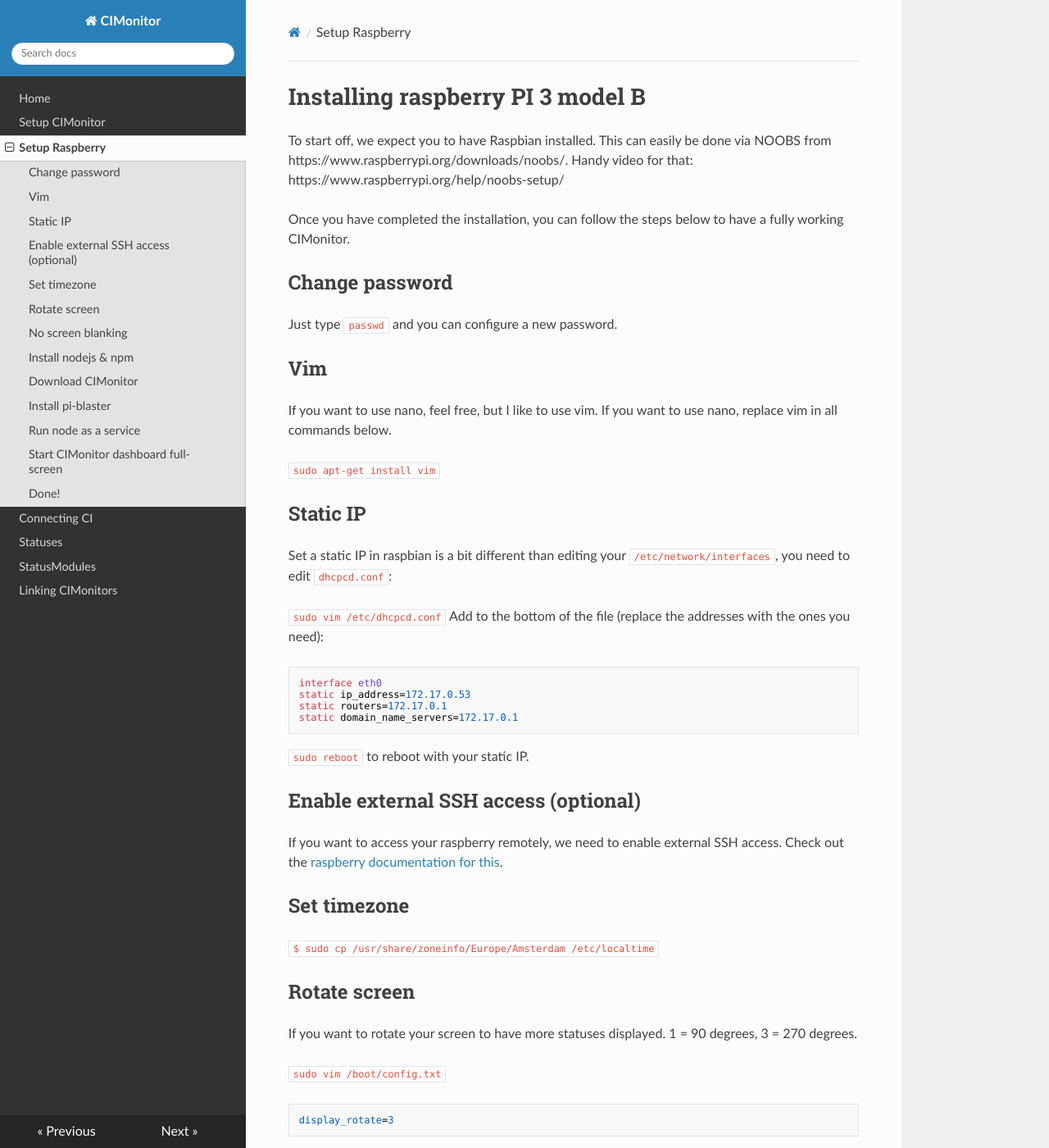
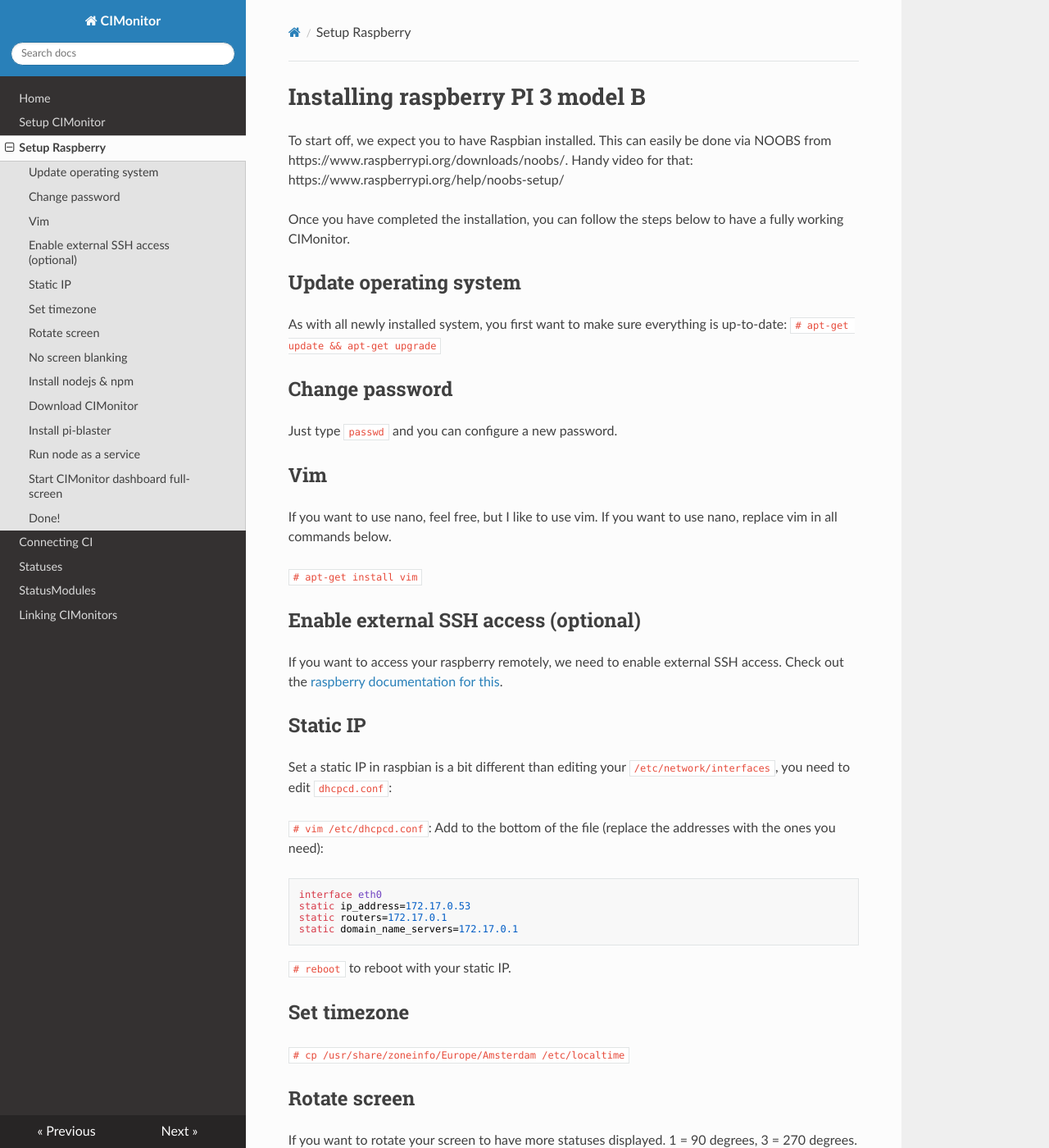
Before and after one commit to FuturePortal/CIMonitor, an MkDocs documentation site: the page built from docs/setup-raspberry.md, in a window 1280 px wide and 1400 px high. Shown: the whole window at 82% size. Built offline with MkDocs 1.6.1, drawn with Linux system fonts in a browser that asks for light colours; nearby versions of some CDN libraries; old or Windows-style settings are respelled for this version of MkDocs; some of the changed text lies outside the part shown.

Commit message:
Make the setup-raspberry guide better
Several improvements.

````diff
--- a/docs/setup-raspberry.md
+++ b/docs/setup-raspberry.md
@@ -5,6 +5,11 @@
 https://www.raspberrypi.org/help/noobs-setup/
 
 Once you have completed the installation, you can follow the steps below to have a fully working CIMonitor.
+
+## Update operating system
+
+As with all newly installed system, you first want to make sure everything is up-to-date:
+`# apt-get update && apt-get upgrade`
 
 ## Change password
 
@@ -14,14 +19,19 @@
 
 If you want to use nano, feel free, but I like to use vim. If you want to use nano, replace vim in all commands below.
 
-`sudo apt-get install vim`
+`# apt-get install vim`
+
+## Enable external SSH access (optional)
+
+If you want to access your raspberry remotely, we need to enable external SSH access. Check out the
+[raspberry documentation for this](https://www.raspberrypi.org/documentation/remote-access/ssh/).
 
 ## Static IP
 
 Set a static IP in raspbian is a bit different than editing your `/etc/network/interfaces`, you need to edit `dhcpcd.conf`:
 
-`sudo vim /etc/dhcpcd.conf`
-Add to the bottom of the file (replace the addresses with the ones you need):
+`# vim /etc/dhcpcd.conf`: Add to the bottom of the file (replace the addresses with the ones you need):
+
 ```
 interface eth0
 static ip_address=172.17.0.53
@@ -29,39 +39,36 @@
 static domain_name_servers=172.17.0.1
 ```
 
-`sudo reboot` to reboot with your static IP.
-
-## Enable external SSH access (optional)
-
-If you want to access your raspberry remotely, we need to enable external SSH access. Check out the
-[raspberry documentation for this](https://www.raspberrypi.org/documentation/remote-access/ssh/).
+`# reboot` to reboot with your static IP.
 
 ## Set timezone
 
-`$ sudo cp /usr/share/zoneinfo/Europe/Amsterdam /etc/localtime`
+`# cp /usr/share/zoneinfo/Europe/Amsterdam /etc/localtime`
 
 ## Rotate screen
 
 If you want to rotate your screen to have more statuses displayed. 1 = 90 degrees, 3 = 270 degrees.
 
-`sudo vim /boot/config.txt`
+`# vim /boot/config.txt`
+
 ```
 display_rotate=3
 ```
-`sudo reboot` to test your changes
+
+`# reboot` to test your changes
 
 ## No screen blanking
 
 Disable the screen from going blank.
 
-`sudo vim /etc/lightdm/lightdm.conf`
+`# vim /etc/lightdm/lightdm.conf`
 
 find `[SeatDefault]` and place under it:
 `xserver-command=X -s 0 dpms`
 
 ## Install nodejs & npm
 
-`sudo apt-get install nodejs-legacy npm`
+`# apt-get install nodejs-legacy npm`
 
 ## Download CIMonitor
 
@@ -78,28 +85,28 @@
 ## Install [pi-blaster](https://github.com/sarfata/pi-blaster)
 
 1. Follow the installation instructions on the Github Repo so you end up with `/usr/sbin/pi-blaster`.
-1. Make sure you ran `sudo make install` so the systemd service script has been created and is auto started on boot.
-1. `$ sudo vim /lib/systemd/system/pi-blaster.service` and change the ExecStart so it reads as follows:
+1. Make sure you ran `# make install` so the systemd service script has been created and is auto started on boot.
+1. `# vim /lib/systemd/system/pi-blaster.service` and change the ExecStart so it reads as follows:
     ```
     ExecStart=/bin/sh -c "/bin/sleep 20 && /usr/sbin/pi-blaster $DAEMON_ARGS"
     ```
 
 ## Run node as a service
 
-1. `$ sudo npm install pm2 -g` - Install the `pm2` service manager, that lets you start node applications as a service.
-1. `$ sudo pm2 startup` - Create a systemd service file with `$ sudo pm2 startup` and run the command that follows.
-1. `$ sudo systemctl enable pm2-root` - Let pm2 start on boot.
-1. `$ sudo vim /etc/systemd/system/pm2-root.service`, add `pi-blaster.service` (separated by space) behind the line that reads `After=`
-1. `$ sudo pm2 start /home/pi/CIMonitor/app/server.js --name CIMonitor`
-1. `$ sudo pm2 save`
+1. `# npm install pm2 -g` - Install the `pm2` service manager, that lets you start node applications as a service.
+1. `# pm2 startup` - Create a systemd service file with `# pm2 startup` and run the command that follows.
+1. `# systemctl enable pm2-root` - Let pm2 start on boot.
+1. `# vim /etc/systemd/system/pm2-root.service`, add `pi-blaster.service` (separated by space) behind the line that reads `After=`
+1. `# pm2 start /home/pi/CIMonitor/app/server.js --name CIMonitor`
+1. `# pm2 save`
 
 ## Start CIMonitor dashboard full-screen
 
 Install unclutter so we can hide the mouse:
-`$ sudo apt-get install unclutter`
+`# apt-get install unclutter`
 
-`sudo vim /home/pi/.config/lxsession/LXDE-pi/autostart`
-Insert the following content (replace everything):
+`# vim /home/pi/.config/lxsession/LXDE-pi/autostart` replace everything:
+
 ```
 @xset s off
 @xset -dpms
@@ -112,4 +119,4 @@
 
 If you restart your raspberry, it should start the CIMonitor application now and start the browser in full screen mode.
 
-`sudo reboot`
+`# reboot`
````
